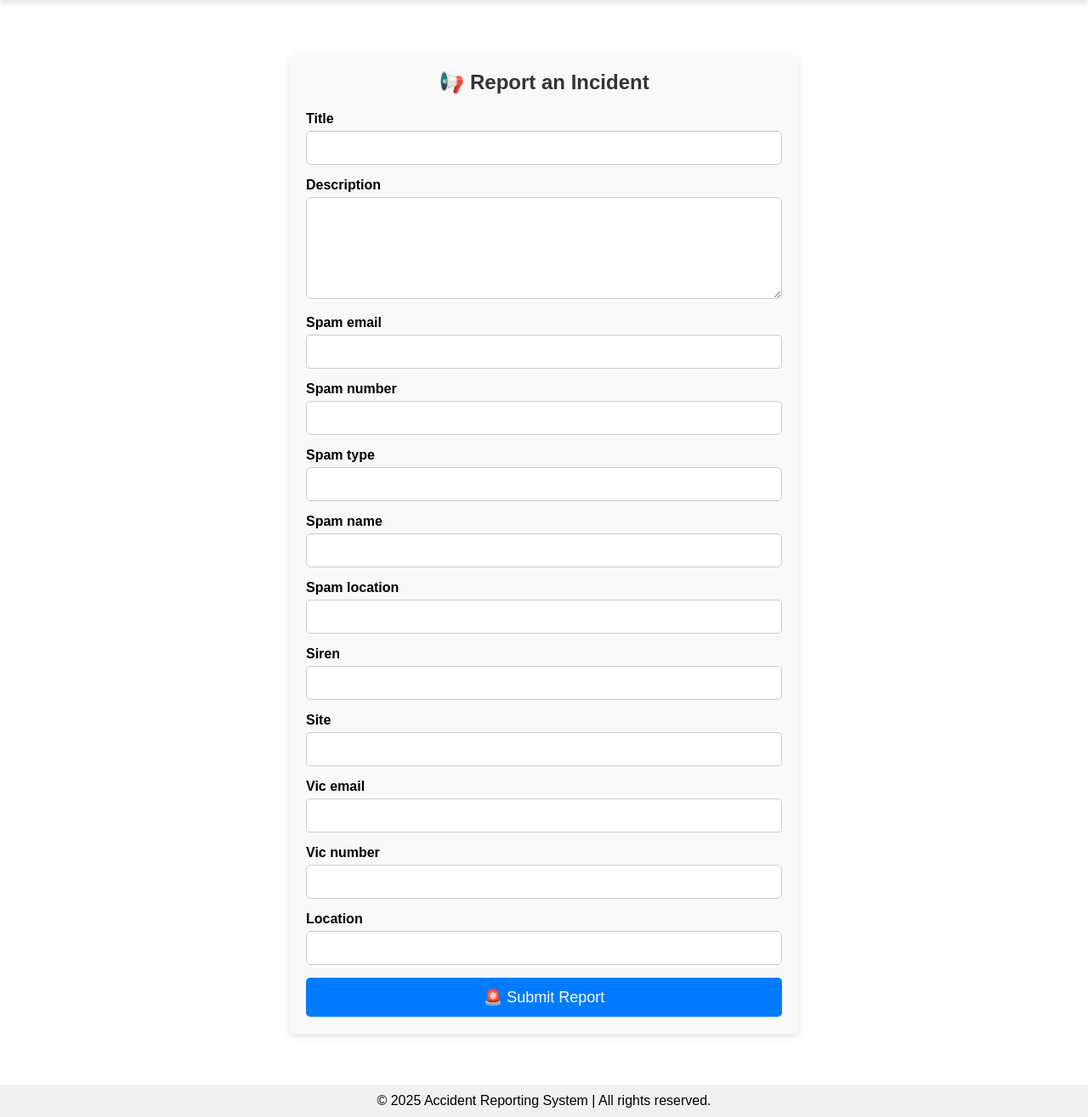
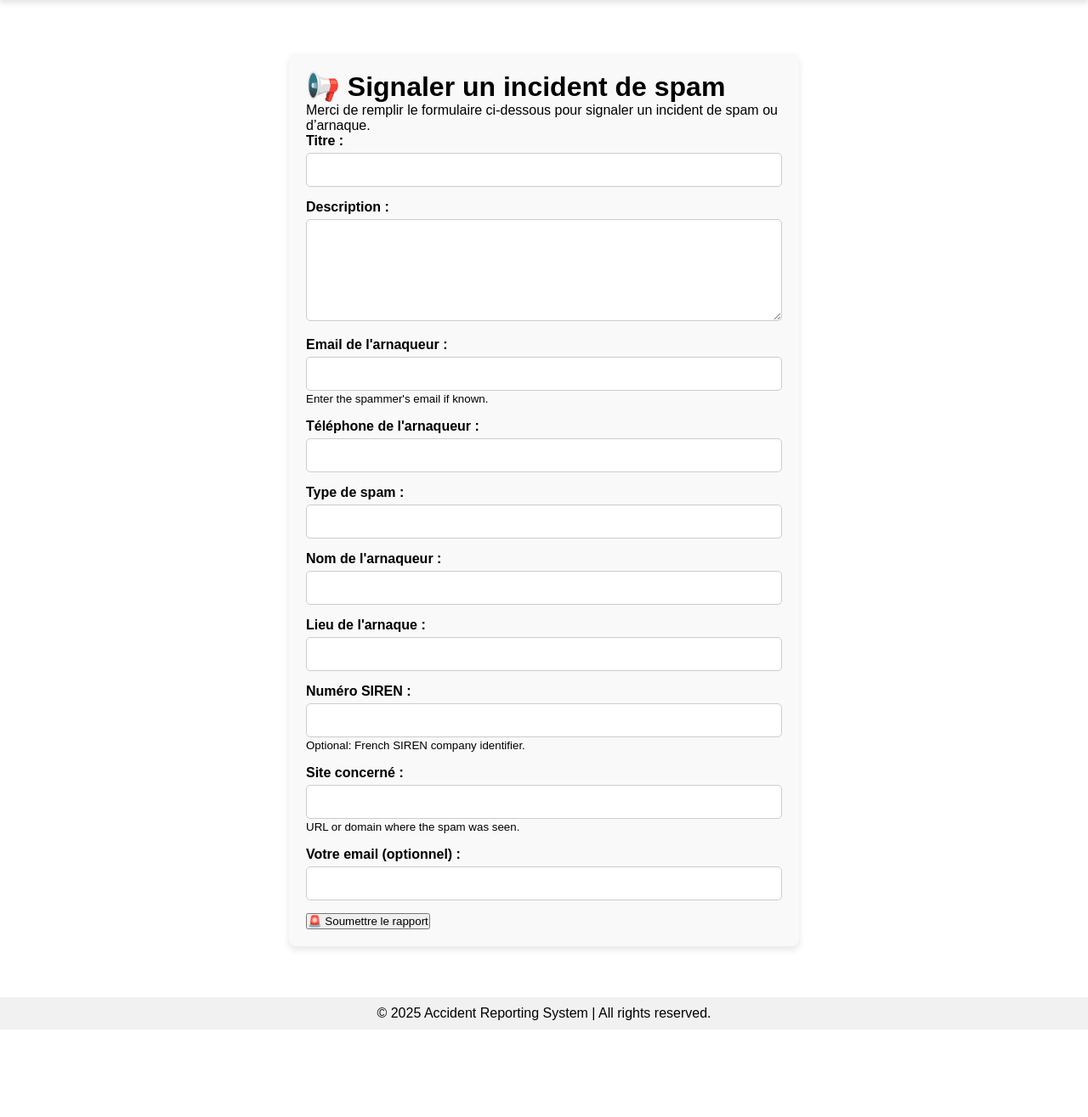
Before and after one commit to kiarashy/accident_report, a Django app: page /report/ in a window 1280 px wide. Shown: the part 57-1372 px from the top of the page at 85% size. After the commit the page ends 1269 px from the top, so only its background shows below. Run offline with Django 5.2, Linux system fonts and the light colour scheme.

Commit message:
💬 Add French translation, styled report form, and model updates

```diff
--- a/accident_report/reports/admin.py
+++ b/accident_report/reports/admin.py
@@ -3,8 +3,8 @@
 
 @admin.register(AccidentReport)
 class AccidentReportAdmin(admin.ModelAdmin):
-    list_display = ('id', 'title', 'location', 'created_at')  # Show these fields
-    search_fields = ('title', 'description', 'location')  # Add search bar
+    list_display = ('id', 'title', 'created_at')  # Show these fields
+    search_fields = ('title', 'description')  # Add search bar
     list_filter = ('created_at',)  # Add filter options
     actions = ['delete_selected']  # ✅ Add bulk delete action
 
--- a/accident_report/reports/forms.py
+++ b/accident_report/reports/forms.py
@@ -1,4 +1,6 @@
 from django import forms
+from django.utils.translation import gettext_lazy as _
+
 from .models import AccidentReport
 
 
@@ -6,7 +8,25 @@
     class Meta:
         model = AccidentReport
         fields = [
-            'title', 'description', 'spam_email', 'spam_number', 'spam_type',
-            'spam_name', 'spam_location', 'siren', 'site', 'vic_email',
-            'vic_number', 'location'
-        ]  # Include all relevant fields
+            'title', 'description',
+            'spam_email', 'spam_number', 'spam_type', 'spam_name', 'spam_location',
+            'siren', 'site', 'vic_email',
+        ]
+
+        labels = {
+            'title': "Titre",
+            'description': "Description",
+            'spam_email': "Email de l'arnaqueur",
+            'spam_number': "Téléphone de l'arnaqueur",
+            'spam_type': "Type de spam",
+            'spam_name': "Nom de l'arnaqueur",
+            'spam_location': "Lieu de l'arnaque",
+            'siren': "Numéro SIREN",
+            'site': "Site concerné",
+            'vic_email': "Votre email (optionnel)",
+        }
+        help_texts = {
+            'spam_email': _("Enter the spammer's email if known."),
+            'siren': _("Optional: French SIREN company identifier."),
+            'site': _("URL or domain where the spam was seen."),
+        }
--- a/accident_report/reports/models.py
+++ b/accident_report/reports/models.py
@@ -1,20 +1,28 @@
 from django.db import models
+from django.utils.timezone import now
+from django.utils.translation import gettext as _
+
+
+
 
 class AccidentReport(models.Model):
-    title = models.CharField(max_length=255)
-    description = models.TextField()
-    spam_email = models.CharField(max_length=255, null=True, blank=True)
-    spam_number = models.CharField(max_length=255, null=True, blank=True)
-    spam_type = models.CharField(max_length=255, null=True, blank=True)
-    spam_name = models.CharField(max_length=255, null=True, blank=True)
-    spam_location = models.CharField(max_length=255, null=True, blank=True)
-    siren = models.CharField(max_length=255, null=True, blank=True)
-    site = models.CharField(max_length=255, null=True, blank=True)
-    vic_email = models.CharField(max_length=255, null=True, blank=True)
-    vic_number = models.CharField(max_length=255, null=True, blank=True)
-    location = models.CharField(max_length=255, null=True, blank=True)
-    created_at = models.DateTimeField(auto_now_add=True)
-    vote_count = models.IntegerField(default=0)
+    title = models.CharField(_("Title"), max_length=255)  # 🟢 Translatable label
+    description = models.TextField(_("Description"))
+
+    spam_email = models.CharField(_("Spammer Email"), max_length=255, null=True, blank=True)
+    spam_number = models.CharField(_("Spammer Phone Number"), max_length=255, null=True, blank=True)
+    spam_type = models.CharField(_("Spam Type"), max_length=255)  # Required
+    spam_name = models.CharField(_("Spammer Name"), max_length=255)  # Required
+    spam_location = models.CharField(_("Spam Location"), max_length=255, null=True, blank=True)
+
+    siren = models.CharField(_("SIREN Number"), max_length=255, null=True, blank=True)
+    site = models.CharField(_("Website"), max_length=255, null=True, blank=True)
+    vic_email = models.CharField(_("Victim Email"), max_length=255, null=True, blank=True)
+
+    created_at = models.DateTimeField(_("Date Reported"), auto_now_add=True)
+    vote_count = models.IntegerField(_("Vote Count"), default=0)
+
+
 
     def __str__(self):
         return self.title
--- a/accident_report/reports/templates/base.html
+++ b/accident_report/reports/templates/base.html
@@ -1,11 +1,12 @@
+{% load i18n %}
 <!DOCTYPE html>
 <html lang="{{ LANGUAGE_CODE }}">
 <head>
     <meta charset="UTF-8">
     <meta name="viewport" content="width=device-width, initial-scale=1.0">
-    <title>{% block title %}Accident Reporting{% endblock %}</title>
+    <title>{% block title %}{% trans "Accident Reporting" %}{% endblock %}</title>
     <style>
-        /* Reset some default styles */
+        /* Reset and base styling */
         * {
             margin: 0;
             padding: 0;
@@ -44,7 +45,7 @@
             text-decoration: underline;
         }
 
-        /* Language Switcher */
+        /* Language switcher */
         .lang-switch {
             display: flex;
             align-items: center;
@@ -60,9 +61,9 @@
             border: none;
         }
 
-        /* Content Styling */
+        /* Content */
         .container {
-            margin-top: 80px; /* Push content below fixed navbar */
+            margin-top: 80px; /* space for fixed navbar */
             padding: 20px;
         }
 
@@ -73,7 +74,6 @@
             margin-top: 20px;
             background: #f1f1f1;
         }
-
     </style>
 </head>
 <body>
@@ -81,12 +81,12 @@
     <!-- Navigation Bar -->
     <div class="navbar">
         <div>
-            <a href="/" class="logo">🚨 Accident Reporting</a>
-            <a href="/accidents/">📋 Reports</a>
-            <a href="/report/">➕ Report an Incident</a>
+            <a href="/" class="logo">🚨 {% trans "Accident Reporting" %}</a>
+            <a href="/accidents/">📋 {% trans "Reports" %}</a>
+            <a href="/report/">➕ {% trans "Report an Incident" %}</a>
         </div>
         <div class="lang-switch">
-            🌍 Language:
+            🌍 {% trans "Language" %}:
             <form action="{% url 'set_language' %}" method="post">
                 {% csrf_token %}
                 <select name="language" onchange="this.form.submit()">
@@ -104,7 +104,7 @@
 
     <!-- Footer -->
     <div class="footer">
-        <p>&copy; 2025 Accident Reporting System | All rights reserved.</p>
+        <p>&copy; 2025 {% trans "Accident Reporting System" %} | {% trans "All rights reserved." %}</p>
     </div>
 
 </body>
--- a/accident_report/reports/templates/report_form.html
+++ b/accident_report/reports/templates/report_form.html
@@ -65,23 +65,68 @@
 
     </style>
 
-    <!-- Form Container -->
+
 <div class="form-container">
-        <h2>📢 Report an Incident</h2>
+    <h1>📢 Signaler un incident de spam</h1>
+    <p>Merci de remplir le formulaire ci-dessous pour signaler un incident de spam ou d’arnaque.</p>
 
     <form method="post">
         {% csrf_token %}
 
-            <!-- Django Form Rendering -->
-            {% for field in form %}
         <div class="form-group">
-                <label for="{{ field.id_for_label }}">{{ field.label }}</label>
-                {{ field }}
+            {{ form.title.label_tag }}
+            {{ form.title }}
         </div>
-            {% endfor %}
 
-            <!-- Submit Button -->
-            <button type="submit" class="submit-btn">🚨 Submit Report</button>
+        <div class="form-group">
+            {{ form.description.label_tag }}
+            {{ form.description }}
+        </div>
+
+        <div class="form-group">
+            {{ form.spam_email.label_tag }}
+            {{ form.spam_email }}
+            <small>{{ form.spam_email.help_text }}</small>
+        </div>
+
+        <div class="form-group">
+            {{ form.spam_number.label_tag }}
+            {{ form.spam_number }}
+        </div>
+
+        <div class="form-group">
+            {{ form.spam_type.label_tag }}
+            {{ form.spam_type }}
+        </div>
+
+        <div class="form-group">
+            {{ form.spam_name.label_tag }}
+            {{ form.spam_name }}
+        </div>
+
+        <div class="form-group">
+            {{ form.spam_location.label_tag }}
+            {{ form.spam_location }}
+        </div>
+
+        <div class="form-group">
+            {{ form.siren.label_tag }}
+            {{ form.siren }}
+            <small>{{ form.siren.help_text }}</small>
+        </div>
+
+        <div class="form-group">
+            {{ form.site.label_tag }}
+            {{ form.site }}
+            <small>{{ form.site.help_text }}</small>
+        </div>
+
+        <div class="form-group">
+            {{ form.vic_email.label_tag }}
+            {{ form.vic_email }}
+        </div>
+
+        <button type="submit" class="btn-submit">🚨 Soumettre le rapport</button>
     </form>
 </div>
 {% endblock %}
--- a/accident_report/reports/views.py
+++ b/accident_report/reports/views.py
@@ -6,6 +6,8 @@
 from .forms import AccidentReportForm
 from django.http import JsonResponse
 from django.db.models import Q
+from django.utils.translation import gettext as _
+
 
 
 
```
Also changed, not shown: accident_report/accident_report/settings.py (+15 -14 lines), accident_report/reports/templates/home.html (+12 -13 lines), accident_report/reports/templates/reports/accident_list.html (+17 -16 lines), accident_report/locale/fr/LC_MESSAGES/django.po (added), accident_report/reports/migrations/0005_remove_accidentreport_vic_number_and_more.py (added), accident_report/reports/migrations/0006_remove_accidentreport_location.py (added), 1 other file. Lines whose indentation alone changed are shown as unchanged.
